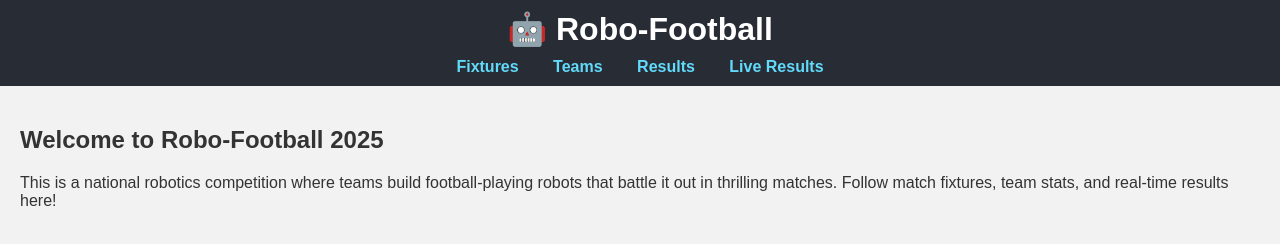
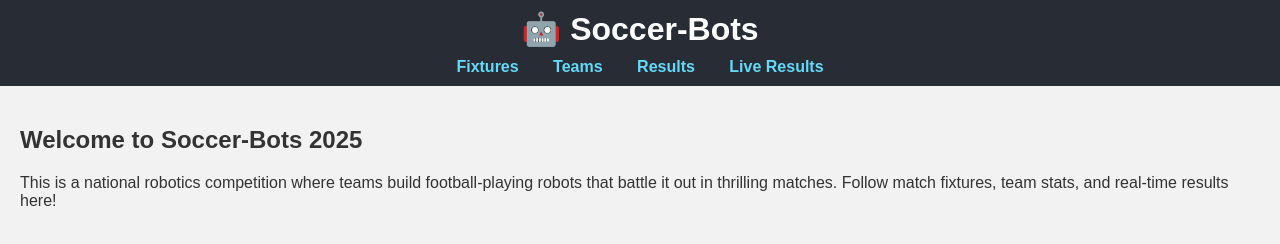
Before and after one commit to MastermindCore/robo-football, a plain HTML site: page index.html in a window 1280 px wide. Drawn offline with Linux system fonts and the light colour scheme.

Commit message:
Update index.html

```diff
--- a/index.html
+++ b/index.html
@@ -2,12 +2,12 @@
 <html lang="en">
 <head>
   <meta charset="UTF-8" />
-  <title>Robo-Football</title>
+  <title>Soccer-Bots</title>
   <link rel="stylesheet" href="style.css" />
 </head>
 <body>
   <header>
-    <h1>🤖 Robo-Football</h1>
+    <h1>🤖 Soccer-Bots</h1>
     <nav>
       <a href="fixtures.html">Fixtures</a>
       <a href="teams.html">Teams</a>
@@ -17,7 +17,7 @@
   </header>
   <main>
     <section>
-      <h2>Welcome to Robo-Football 2025</h2>
+      <h2>Welcome to Soccer-Bots 2025</h2>
       <p>This is a national robotics competition where teams build football-playing robots that battle it out in thrilling matches. Follow match fixtures, team stats, and real-time results here!</p>
     </section>
   </main>
```
